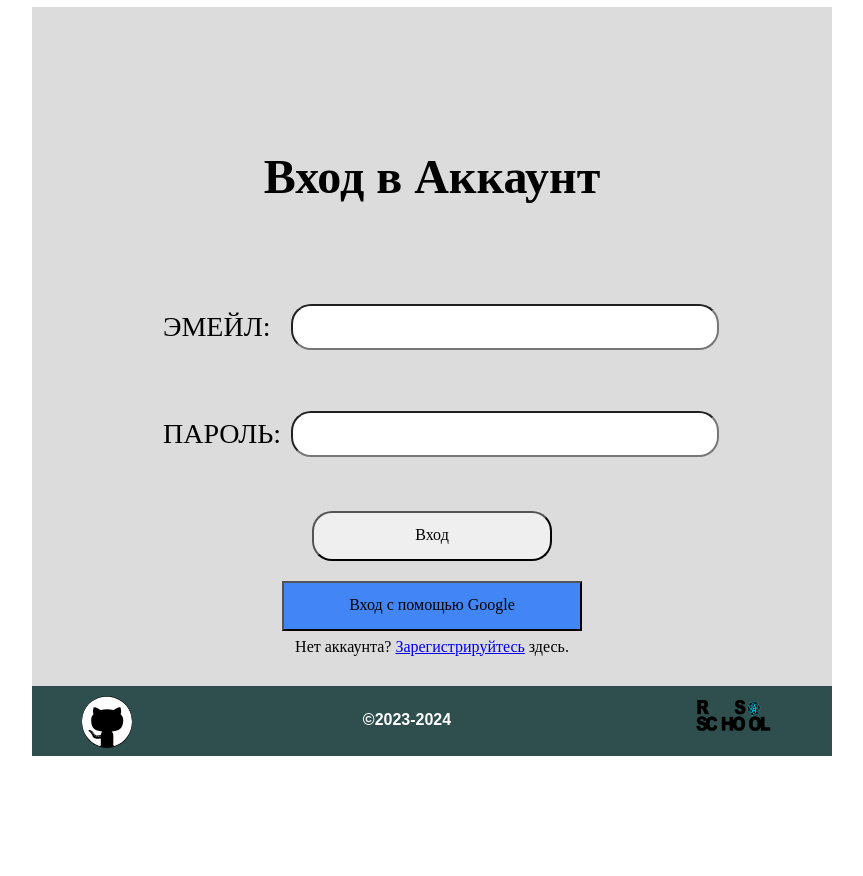
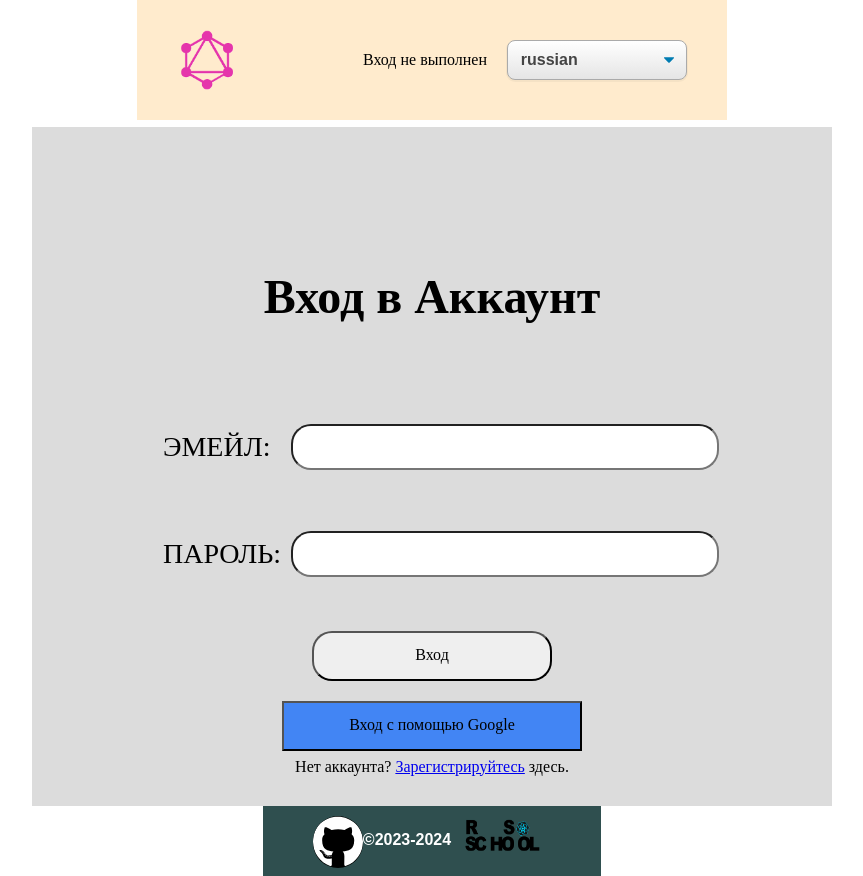
Before and after one commit to baranovdv/graphiql-app, a React app: page /SignIn in a window 1280 px wide. Shown: the whole page, without its empty margins (208-1071 px from the left). Before the commit the page ends 800 px from the top, so only its background shows below. Built offline with nearby package versions, Linux system fonts and the light colour scheme; no server answers; the HTML template or start-up script is replaced by a standard one.

Commit message:
GT-61 <refactor: refactor routing>

```diff
--- a/src/App.css
+++ b/src/App.css
@@ -1,3 +1,11 @@
 body {
     margin: 0;
 }
+
+.main {
+  display: grid;
+  grid-template-rows: auto 1fr auto;
+  margin-left: auto;
+  margin-right: auto;
+  height: 100vh;
+}
--- a/src/App.tsx
+++ b/src/App.tsx
@@ -2,12 +2,18 @@ import { Outlet } from 'react-router-dom';
 import './App.css';
 import ErrorBoundary from './components/ErrorBoundary/ErrorBoundary';
 import FireBase from './components/FireBase/FireBase';
+import Footer from './components/Footer/Footer';
+import Header from './components/Header/Header';
 
 function App() {
   return (
     <ErrorBoundary>
       <FireBase>
-        <Outlet />
+        <main className="main">
+          <Header />
+          <Outlet />
+          <Footer />
+        </main>
       </FireBase>
     </ErrorBoundary>
   );
--- a/src/pages/MainPage.tsx
+++ b/src/pages/MainPage.tsx
@@ -1,6 +1,5 @@
 import { useState } from 'react';
 import Aside from '../components/Aside/Aside';
-import Footer from '../components/Footer/Footer';
 import EditorView from '../components/ui/EditorView/EditorView';
 import InputURL from '../components/ui/InputURL/InputURL';
 import VarsHeaders from '../components/ui/VarsHeaders/VarsHeaders';
@@ -13,8 +12,6 @@ export function MainPage() {
   };
 
   return (
-    <>
-      {/* <Header /> */}
     <section className={classes.container}>
       <InputURL gridAreaProp="navbar" toggleDocs={handleToggleDocs} />
       <EditorView gridAreaProp="editor" />
@@ -22,8 +19,6 @@ export function MainPage() {
       <VarsHeaders gridAreaProp="vars" />
       <Aside isOpen={isDocsOpen} />
     </section>
-      <Footer />
-    </>
   );
 }
 
--- a/src/pages/SignInPage.tsx
+++ b/src/pages/SignInPage.tsx
@@ -4,7 +4,6 @@ import { useAuthState } from 'react-firebase-hooks/auth';
 import { useForm } from 'react-hook-form';
 import { yupResolver } from '@hookform/resolvers/yup';
 import { auth, logInWithEmailAndPassword, signInWithGoogle } from '../firebase';
-import Footer from '../components/Footer/Footer';
 import classes from '../styles/SingIn.module.css';
 import { fieldsForLogin, loginSchema } from '../utils/utils';
 import Label from '../components/label/Label';
@@ -36,7 +35,6 @@ function SignInPage() {
   }, [user, loading]);
 
   return (
-    <>
     <main className={classes.main}>
       <div className={classes.login}>
         <div className={classes.login__container}>
@@ -87,8 +85,6 @@ function SignInPage() {
         </div>
       </div>
     </main>
-      <Footer />
-    </>
   );
 }
 
--- a/src/pages/SignUpPage.tsx
+++ b/src/pages/SignUpPage.tsx
@@ -9,7 +9,6 @@ import Input from '../components/input/Input';
 import { FieldsForRegistration, UserSchema } from '../utils/utils';
 import classes from '../styles/SingUp.module.css';
 import { useLocale } from '../context/StoreContext';
-import Footer from '../components/Footer/Footer';
 import { registerWithEmailAndPassword, auth } from '../firebase';
 
 function SignUpPage() {
@@ -42,7 +41,6 @@ function SignUpPage() {
   }, [user, loading]);
 
   return (
-    <>
     <main className={classes.main}>
       <h1 className={classes.title}>{strings.singup_page_title}</h1>
       <form
@@ -71,8 +69,6 @@ function SignUpPage() {
         />
       </form>
     </main>
-      <Footer />
-    </>
   );
 }
 
--- a/src/pages/Welcome.tsx
+++ b/src/pages/Welcome.tsx
@@ -2,9 +2,7 @@ import { Link } from 'react-router-dom';
 import { useAuthState } from 'react-firebase-hooks/auth';
 import classes from '../styles/Welcome.module.css';
 import InfoPerson from '../components/InfoPerson/InfoPerson';
-import Header from '../components/Header/Header';
 import { useLocale } from '../context/StoreContext';
-import Footer from '../components/Footer/Footer';
 import { auth } from '../firebase';
 
 export default function Welcome() {
@@ -14,8 +12,6 @@ export default function Welcome() {
   const [user, loading] = useAuthState(auth);
 
   return (
-    <>
-      <Header />
     <main>
       <div className={classes.aboutProject}>
         <div className={classes.wrapper}>
@@ -52,7 +48,5 @@ export default function Welcome() {
         })}
       </div>
     </main>
-      <Footer />
-    </>
   );
 }
--- a/src/styles/MainPage.module.css
+++ b/src/styles/MainPage.module.css
@@ -1,7 +1,7 @@
 .container {
   position: relative;
   display: grid;
-  height: 100vh;
+  height: 100%;
   background: rgba(203, 213, 225, 1);
   gap: 1%;
   padding: 0.5rem 1rem;
```
Lines whose indentation alone changed are shown as unchanged.
